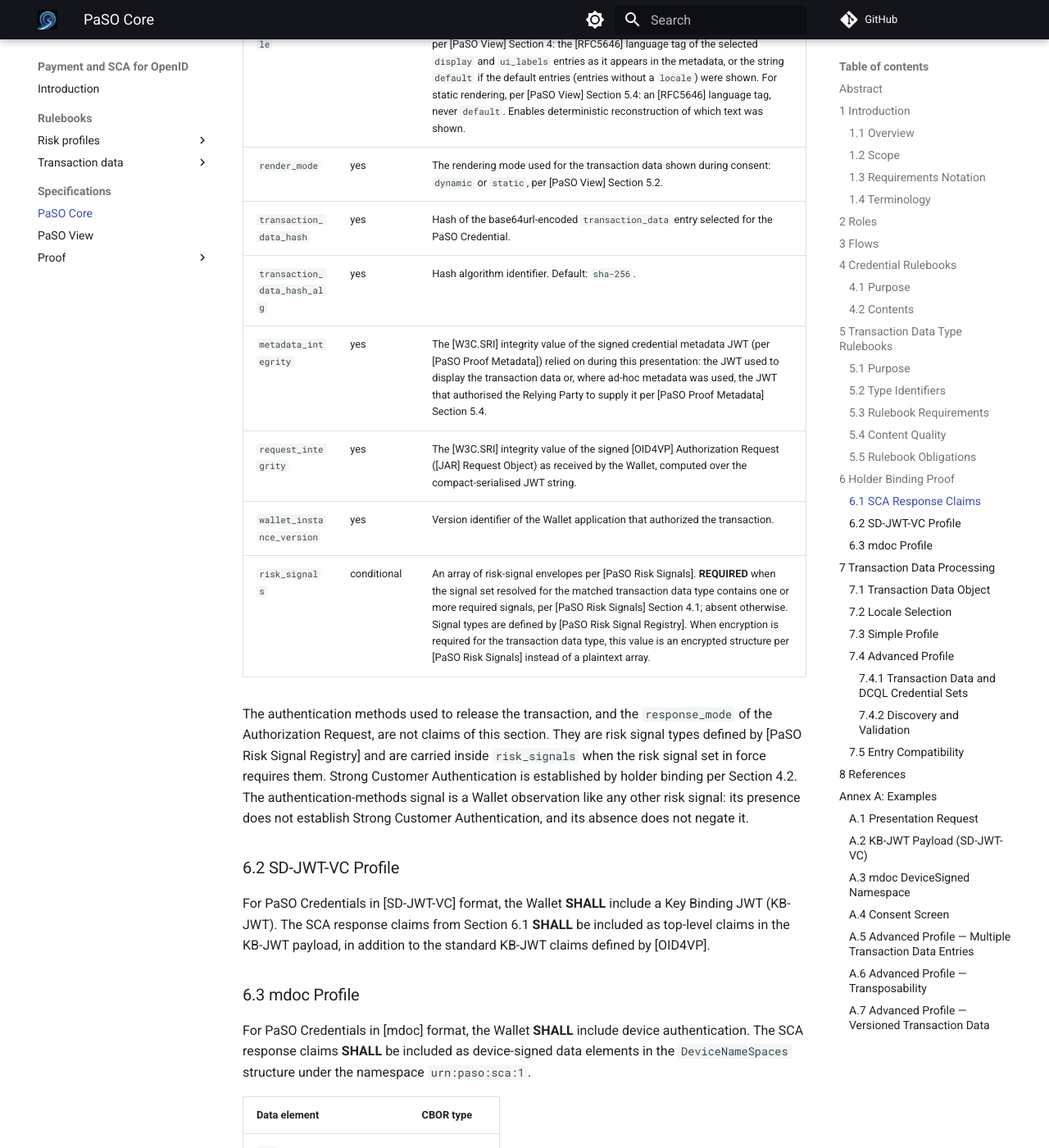
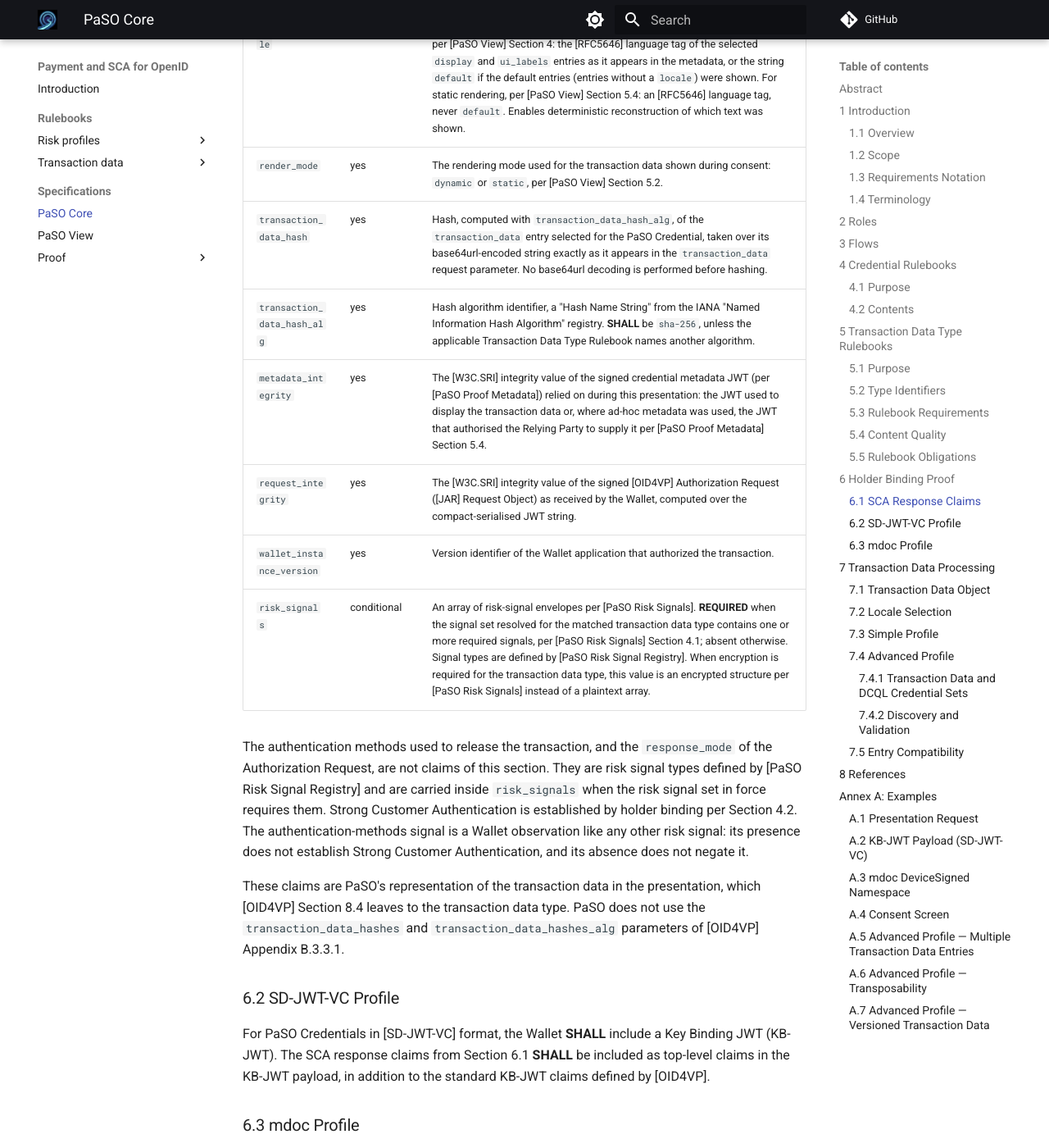
Before and after one commit to APTITUDE-Consortium/payments-and-sca-for-openid, an MkDocs documentation site: the page built from docs/specifications/paso-core.md, in a window 1280 px wide and 1400 px high, scrolled down 6024 px. Shown: the whole window at 82% size. Built offline with MkDocs 1.6.1 and Material for MkDocs 9.7.7, drawn with Linux system fonts in a browser that asks for light colours; comment, search, counter and statistics services are not loaded; the version menu is left out.

Commit message:
docs: core pins the transaction data hash input and algorithm

```diff
--- a/docs/specifications/paso-core.md
+++ b/docs/specifications/paso-core.md
@@ -152,14 +152,16 @@ The Wallet **SHALL** include the following claims in every PaSO Credential prese
 | `jti`                       | yes         | A fresh, cryptographically random value with sufficient entropy per [RFC7519] Section 4.1.7. Unique per presentation. When used for SCA, serves as the Authentication Code per [PSD2].                                                        |
 | `display_locale`            | yes         | The locale of the consent screen shown to the user. For dynamic rendering, per [PaSO View] Section 4: the [RFC5646] language tag of the selected `display` and `ui_labels` entries as it appears in the metadata, or the string `default` if the default entries (entries without a `locale`) were shown. For static rendering, per [PaSO View] Section 5.4: an [RFC5646] language tag, never `default`. Enables deterministic reconstruction of which text was shown. |
 | `render_mode`               | yes         | The rendering mode used for the transaction data shown during consent: `dynamic` or `static`, per [PaSO View] Section 5.2.                                                                                                                       |
-| `transaction_data_hash`     | yes         | Hash of the base64url-encoded `transaction_data` entry selected for the PaSO Credential.                                                                                                                                                      |
-| `transaction_data_hash_alg` | yes         | Hash algorithm identifier. Default: `sha-256`.                                                                                                                                                                                                |
+| `transaction_data_hash`     | yes         | Hash, computed with `transaction_data_hash_alg`, of the `transaction_data` entry selected for the PaSO Credential, taken over its base64url-encoded string exactly as it appears in the `transaction_data` request parameter. No base64url decoding is performed before hashing.                                                                                                                                                      |
+| `transaction_data_hash_alg` | yes         | Hash algorithm identifier, a "Hash Name String" from the IANA "Named Information Hash Algorithm" registry. **SHALL** be `sha-256`, unless the applicable Transaction Data Type Rulebook names another algorithm.                                                                                                                                                                                                |
 | `metadata_integrity`        | yes         | The [W3C.SRI] integrity value of the signed credential metadata JWT (per [PaSO Proof Metadata]) relied on during this presentation: the JWT used to display the transaction data or, where ad-hoc metadata was used, the JWT that authorised the Relying Party to supply it per [PaSO Proof Metadata] Section 5.4. |
 | `request_integrity`         | yes         | The [W3C.SRI] integrity value of the signed [OID4VP] Authorization Request ([JAR] Request Object) as received by the Wallet, computed over the compact-serialised JWT string.                                                                 |
 | `wallet_instance_version`   | yes         | Version identifier of the Wallet application that authorized the transaction.                                                                                                                                                                 |
 | `risk_signals`              | conditional | An array of risk-signal envelopes per [PaSO Risk Signals]. **REQUIRED** when the signal set resolved for the matched transaction data type contains one or more required signals, per [PaSO Risk Signals] Section 4.1; absent otherwise. Signal types are defined by [PaSO Risk Signal Registry]. When encryption is required for the transaction data type, this value is an encrypted structure per [PaSO Risk Signals] instead of a plaintext array. |
 
 The authentication methods used to release the transaction, and the `response_mode` of the Authorization Request, are not claims of this section. They are risk signal types defined by [PaSO Risk Signal Registry] and are carried inside `risk_signals` when the risk signal set in force requires them. Strong Customer Authentication is established by holder binding per Section 4.2. The authentication-methods signal is a Wallet observation like any other risk signal: its presence does not establish Strong Customer Authentication, and its absence does not negate it.
+
+These claims are PaSO's representation of the transaction data in the presentation, which [OID4VP] Section 8.4 leaves to the transaction data type. PaSO does not use the `transaction_data_hashes` and `transaction_data_hashes_alg` parameters of [OID4VP] Appendix B.3.3.1.
 
 ### 6.2 SD-JWT-VC Profile
 
```
